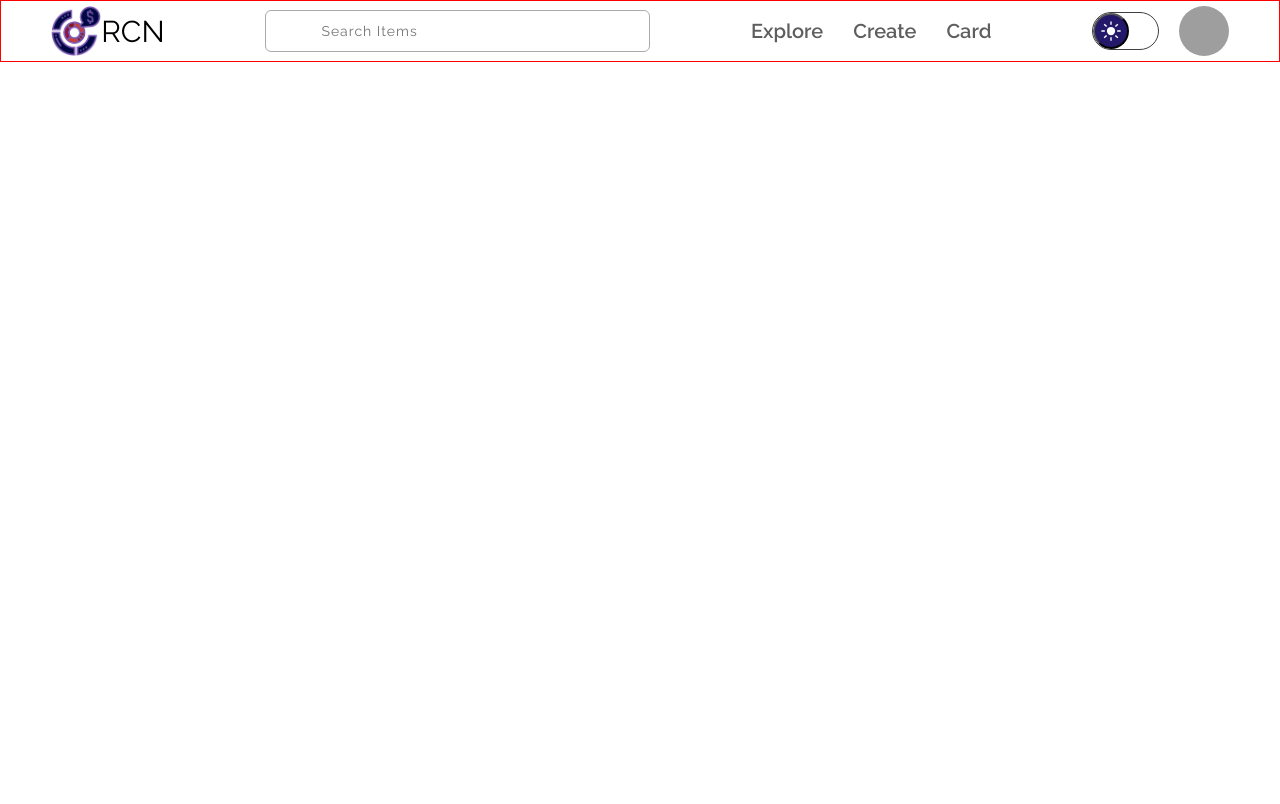
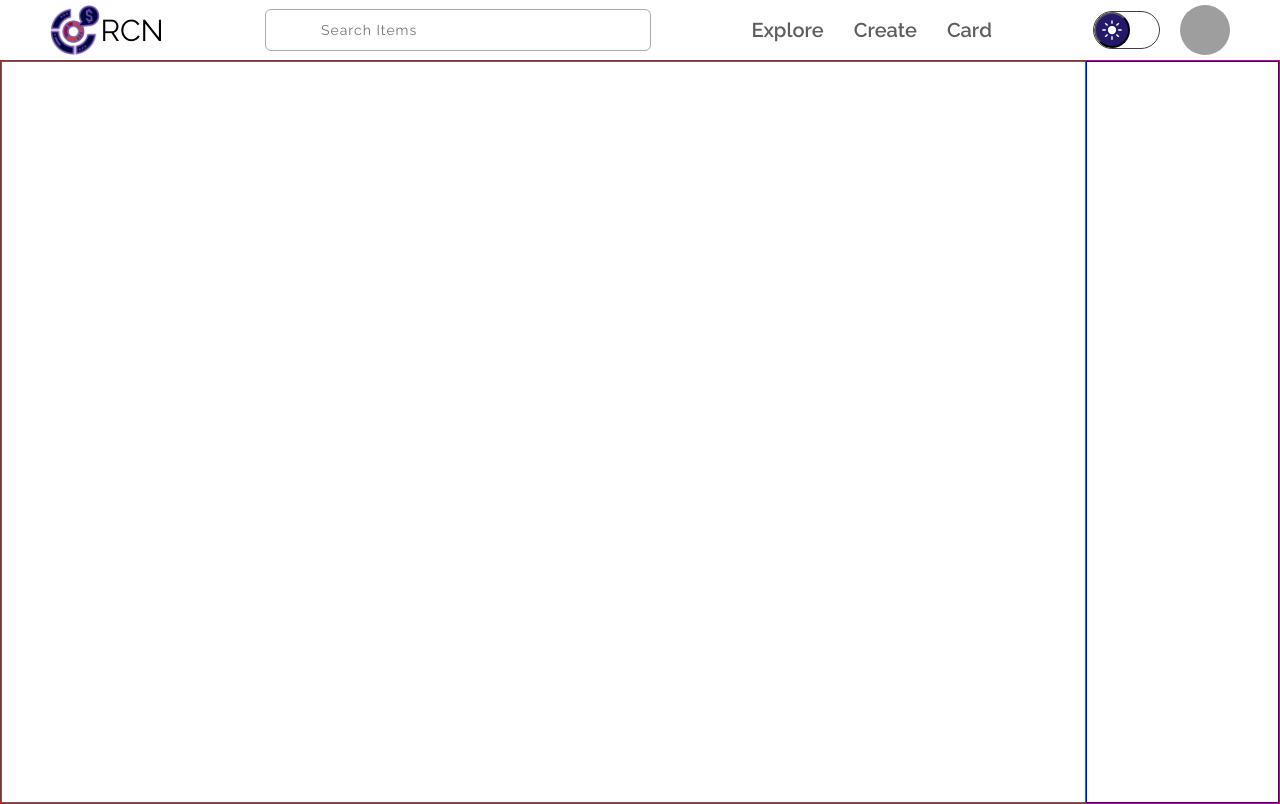
Before and after one commit to roman-ojha/rcn-nft_marketplace, a Next.js app: page / in a window 1280 px wide. Built offline with nearby package versions, Linux system fonts and the light colour scheme; grey boxes are pictures that could not be loaded; some icons are missing.

Commit message:
build: initialized SideBar & Trending component

```diff
--- /dev/null
+++ b/components/Sidebar/Index.tsx
@@ -0,0 +1,8 @@
+import type { NextPage } from "next";
+import styles from "../../styles/components/sidebar.module.scss";
+
+const Index: NextPage = () => {
+  return <aside className={styles.container}></aside>;
+};
+
+export default Index;
--- /dev/null
+++ b/components/Trending.tsx
@@ -0,0 +1,8 @@
+import type { NextPage } from "next";
+import styles from "../styles/components/trending.module.scss";
+
+const Trending: NextPage = () => {
+  return <section className={styles.container}></section>;
+};
+
+export default Trending;
--- a/pages/index.tsx
+++ b/pages/index.tsx
@@ -1,13 +1,18 @@
 import type { NextPage } from "next";
 import Header from "../components/Header/Index";
 import styles from "../styles/pages/home.module.scss";
+import SideBar from "../components/Sidebar/Index";
+import Trending from "../components/Trending";
 
 const Home: NextPage = () => {
   return (
     <>
       <div className={styles.container}>
         <Header />
-        <div className={styles.container__feed}></div>
+        <main className={styles.container__main}>
+          <Trending />
+          <SideBar />
+        </main>
       </div>
     </>
   );
--- a/styles/components/header.module.scss
+++ b/styles/components/header.module.scss
@@ -1,7 +1,7 @@
 @use "../utils" as *;
 
 .container {
-  height: 3rem;
+  height: $header-height;
   display: flex;
   align-items: center;
   justify-content: space-around;
--- /dev/null
+++ b/styles/components/sidebar.module.scss
@@ -0,0 +1,7 @@
+@use "../utils" as *;
+
+.container {
+  width: $sidebar-width;
+  height: calc(100vh - $header-height);
+  border: 1px solid blue;
+}
--- /dev/null
+++ b/styles/components/trending.module.scss
@@ -0,0 +1,6 @@
+@use "../utils" as *;
+
+.container {
+  width: calc(100% - $sidebar-width);
+  border: 1px solid darkcyan;
+}
--- a/styles/pages/Home.module.scss
+++ b/styles/pages/Home.module.scss
@@ -1,6 +1,6 @@
 .container {
-  border: 1px solid red;
-  &__feed {
+  &__main {
     display: flex;
+    border: 1px solid red;
   }
 }
--- /dev/null
+++ b/styles/utils/constants.scss
@@ -0,0 +1,2 @@
+$header-height: 3rem;
+$sidebar-width: 15%;
--- a/styles/utils/index.scss
+++ b/styles/utils/index.scss
@@ -1,3 +1,4 @@
 @forward "./variables.scss";
 @forward "./function.scss";
 @forward "./breakpoints.scss";
+@forward "./constants.scss";
```
